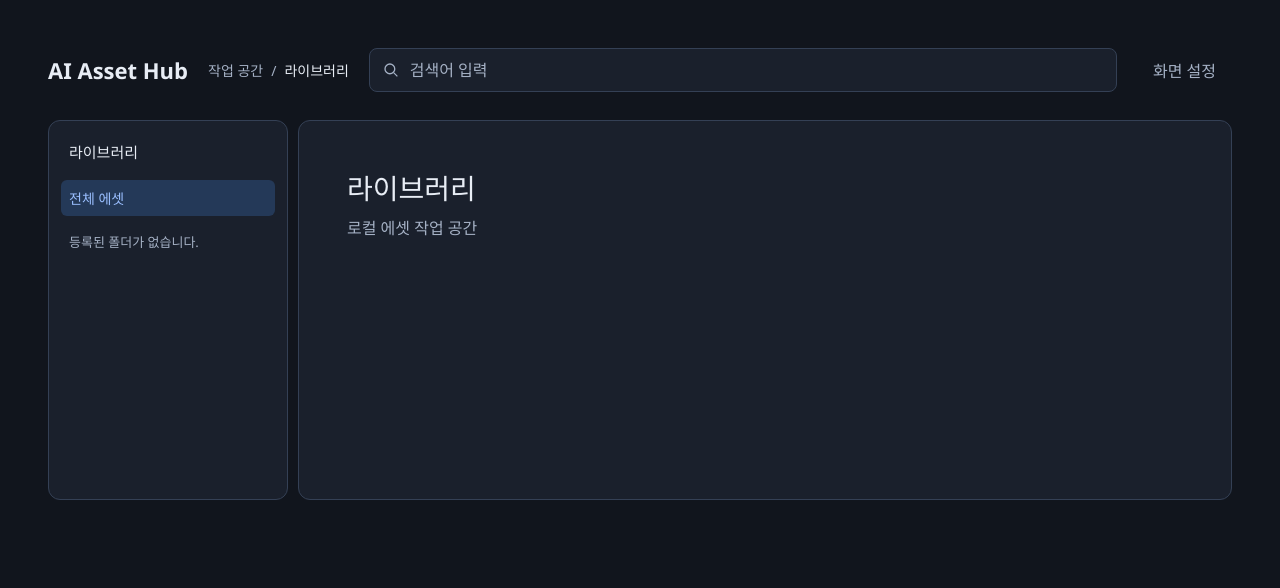
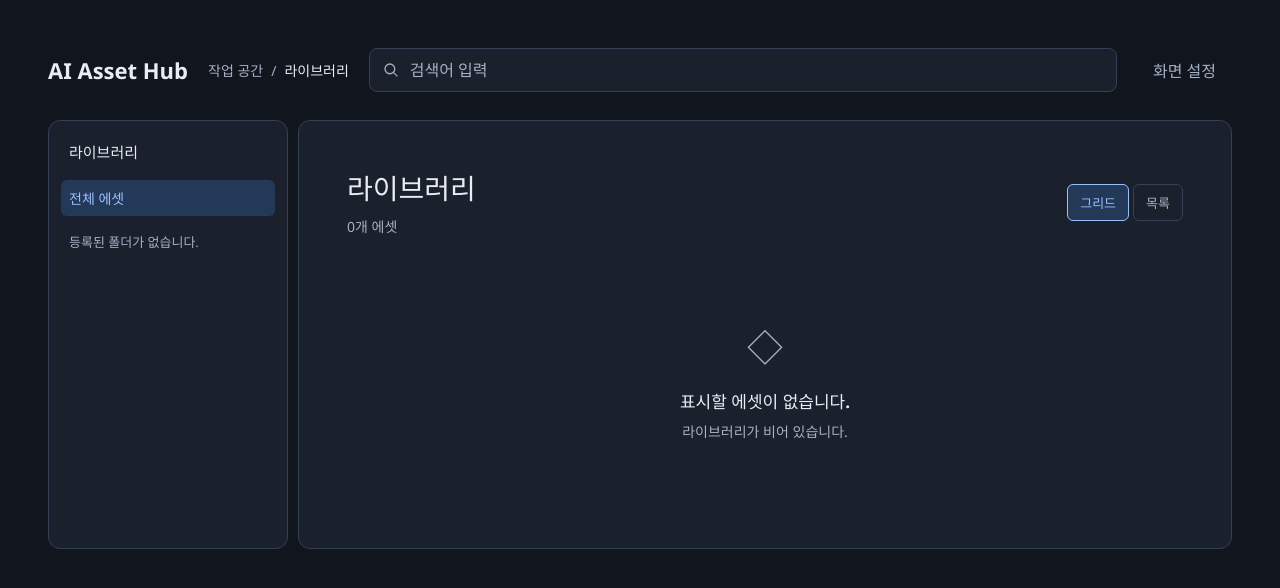
Before and after one commit to DmkDevHub/aiAssetHub, a Vue app: page /#/library in a window 1280 px wide. Shown: the top 588 px of the page. Built offline with nearby package versions, Linux system fonts and the light colour scheme.

Commit message:
feat: add gallery layouts and empty state (R01-03)

```diff
--- /dev/null
+++ b/src/components/AssetGallery.vue
@@ -0,0 +1,52 @@
+<script setup lang="ts">
+import { libraryUi, setGalleryViewMode } from "../stores/libraryUi";
+
+export interface GalleryItem {
+  id: string;
+  name: string;
+  kind: string;
+}
+
+withDefaults(defineProps<{ items?: readonly GalleryItem[] }>(), { items: () => [] });
+</script>
+
+<template>
+  <section class="page asset-gallery" aria-labelledby="library-title">
+    <header class="gallery-header">
+      <div>
+        <h1 id="library-title">라이브러리</h1>
+        <p class="gallery-count">{{ items.length }}개 에셋</p>
+      </div>
+      <div class="gallery-view-controls" role="group" aria-label="에셋 보기 방식">
+        <button type="button" :aria-pressed="libraryUi.galleryViewMode === 'grid'"
+          @click="setGalleryViewMode('grid')">그리드</button>
+        <button type="button" :aria-pressed="libraryUi.galleryViewMode === 'list'"
+          @click="setGalleryViewMode('list')">목록</button>
+      </div>
+    </header>
+
+    <div v-if="items.length === 0" class="gallery-empty" role="status">
+      <span class="gallery-empty-mark" aria-hidden="true">◇</span>
+      <h2>표시할 에셋이 없습니다.</h2>
+      <p>라이브러리가 비어 있습니다.</p>
+    </div>
+    <ul v-else-if="libraryUi.galleryViewMode === 'grid'" class="asset-grid" aria-label="에셋 그리드">
+      <li v-for="item in items" :key="item.id" class="asset-card" :data-asset-id="item.id">
+        <div class="asset-format-mark" aria-hidden="true">{{ item.kind }}</div>
+        <p class="asset-name" :title="item.name">{{ item.name }}</p>
+        <p class="asset-kind">{{ item.kind }}</p>
+      </li>
+    </ul>
+    <div v-else class="asset-list-container">
+      <table class="asset-list" aria-label="에셋 목록">
+        <thead><tr><th scope="col">에셋명</th><th scope="col">유형</th></tr></thead>
+        <tbody>
+          <tr v-for="item in items" :key="item.id" :data-asset-id="item.id">
+            <td><span class="asset-name" :title="item.name">{{ item.name }}</span></td>
+            <td>{{ item.kind }}</td>
+          </tr>
+        </tbody>
+      </table>
+    </div>
+  </section>
+</template>
--- a/src/stores/libraryUi.ts
+++ b/src/stores/libraryUi.ts
@@ -1,10 +1,12 @@
 import { reactive, readonly } from "vue";
 
 export const LIBRARY_PANEL_WIDTH = { min: 200, max: 360, initial: 240 } as const;
+export type GalleryViewMode = "grid" | "list";
 
 const state = reactive({
   panelWidth: Number(LIBRARY_PANEL_WIDTH.initial),
   selectedFolderId: null as string | null,
+  galleryViewMode: "grid" as GalleryViewMode,
 });
 
 export const libraryUi = readonly(state);
@@ -17,3 +19,7 @@ export function setLibraryPanelWidth(width: number) {
 export function selectLibraryFolder(id: string | null) {
   state.selectedFolderId = id;
 }
+
+export function setGalleryViewMode(mode: GalleryViewMode) {
+  if (mode === "grid" || mode === "list") state.galleryViewMode = mode;
+}
--- a/src/style.css
+++ b/src/style.css
@@ -305,6 +305,144 @@ h1 {
   line-height: 1.4;
 }
 
+.asset-gallery {
+  min-width: 0;
+}
+
+.gallery-header {
+  display: flex;
+  align-items: center;
+  justify-content: space-between;
+  flex-wrap: wrap;
+  gap: 16px;
+  margin-bottom: 24px;
+}
+
+.gallery-count {
+  margin: 8px 0 0;
+  color: var(--muted);
+  font-size: 14px;
+}
+
+.gallery-view-controls {
+  display: flex;
+  gap: 4px;
+}
+
+.gallery-view-controls button {
+  padding: 8px 12px;
+  border: 1px solid var(--border);
+  border-radius: 6px;
+  background: transparent;
+  color: var(--muted);
+  font: inherit;
+  font-size: 13px;
+  cursor: pointer;
+}
+
+.gallery-view-controls button[aria-pressed="true"] {
+  color: var(--accent);
+  background: var(--active);
+  border-color: var(--accent);
+}
+
+.gallery-empty {
+  display: grid;
+  justify-items: center;
+  align-content: center;
+  min-height: 240px;
+  text-align: center;
+}
+
+.gallery-empty-mark {
+  color: var(--muted);
+  font-size: 36px;
+}
+
+.gallery-empty h2 {
+  margin: 16px 0 8px;
+  font-size: 17px;
+}
+
+.gallery-empty p {
+  margin: 0;
+  color: var(--muted);
+  font-size: 14px;
+}
+
+.asset-grid {
+  display: grid;
+  grid-template-columns: repeat(auto-fill, minmax(min(160px, 100%), 1fr));
+  gap: 16px;
+  margin: 0;
+  padding: 0;
+  list-style: none;
+}
+
+.asset-card {
+  min-width: 0;
+  overflow: hidden;
+  border: 1px solid var(--border);
+  border-radius: 8px;
+}
+
+.asset-format-mark {
+  display: grid;
+  place-items: center;
+  min-height: 120px;
+  padding: 12px;
+  overflow-wrap: anywhere;
+  background: var(--background);
+  color: var(--muted);
+  font-size: 20px;
+}
+
+.asset-name {
+  display: block;
+  overflow: hidden;
+  text-overflow: ellipsis;
+  white-space: nowrap;
+}
+
+.asset-card .asset-name {
+  margin: 12px 12px 6px;
+  font-size: 14px;
+}
+
+.asset-kind {
+  margin: 0 12px 12px;
+  color: var(--muted);
+  font-size: 12px;
+}
+
+.asset-list-container {
+  overflow-x: auto;
+}
+
+.asset-list {
+  width: 100%;
+  table-layout: fixed;
+  border-collapse: collapse;
+  text-align: left;
+  font-size: 14px;
+}
+
+.asset-list th,
+.asset-list td {
+  padding: 12px;
+  border-bottom: 1px solid var(--border);
+  overflow-wrap: anywhere;
+}
+
+.asset-list th {
+  color: var(--muted);
+  font-weight: 500;
+}
+
+.asset-list th:last-child {
+  width: 30%;
+}
+
 .page-description {
   margin-top: 8px;
   color: var(--muted);
--- a/src/views/LibraryView.vue
+++ b/src/views/LibraryView.vue
@@ -1,14 +1,12 @@
 <script setup lang="ts">
 import LibraryTreePanel from "../components/LibraryTreePanel.vue";
+import AssetGallery from "../components/AssetGallery.vue";
 import { libraryUi, selectLibraryFolder } from "../stores/libraryUi";
 </script>
 
 <template>
   <div class="library-workspace" :style="{ '--library-panel-width': `${libraryUi.panelWidth}px` }">
     <LibraryTreePanel :selected-id="libraryUi.selectedFolderId" @select="selectLibraryFolder" />
-    <section class="page" aria-labelledby="library-title">
-      <h1 id="library-title">라이브러리</h1>
-      <p class="page-description">로컬 에셋 작업 공간</p>
-    </section>
+    <AssetGallery />
   </div>
 </template>
```
Also changed, not shown: tests/fixtures/app-entry.ts (+2 -0 lines), 6 other files (tests, documents, lock files or other folders).
